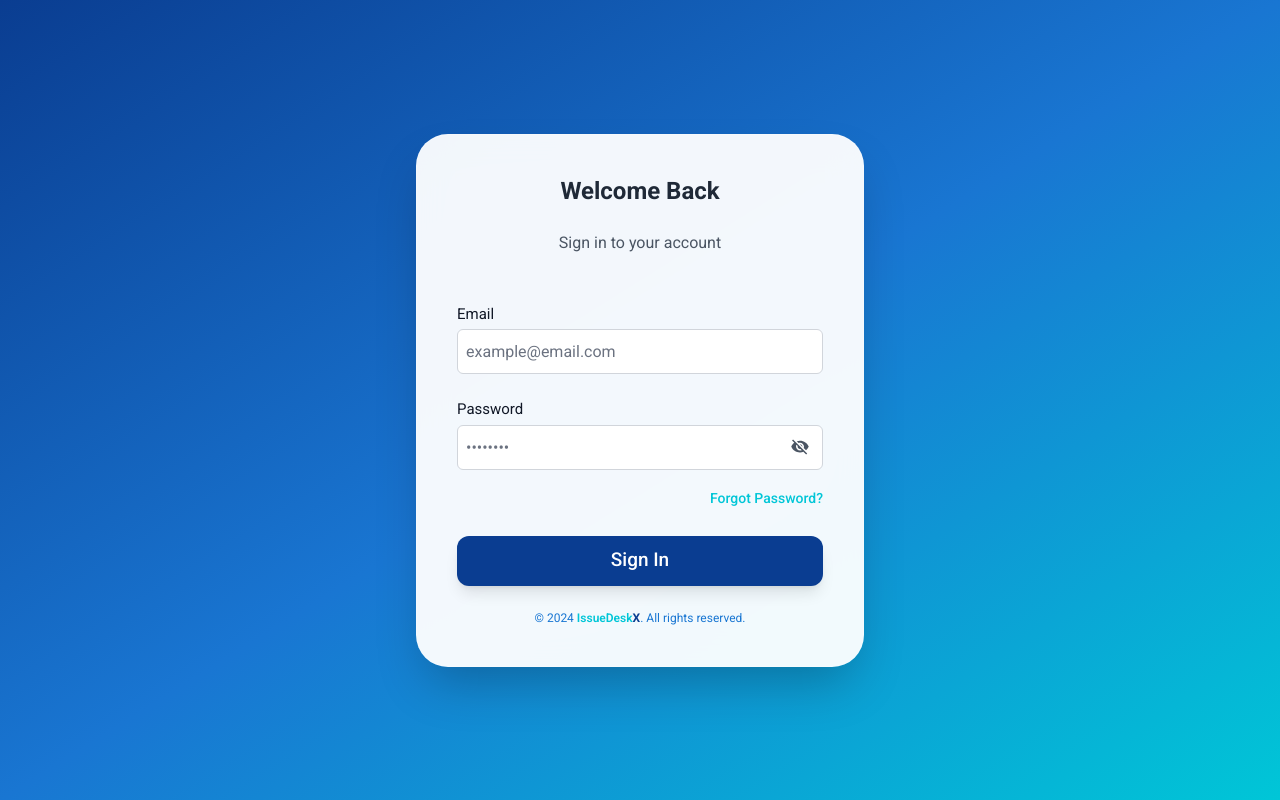
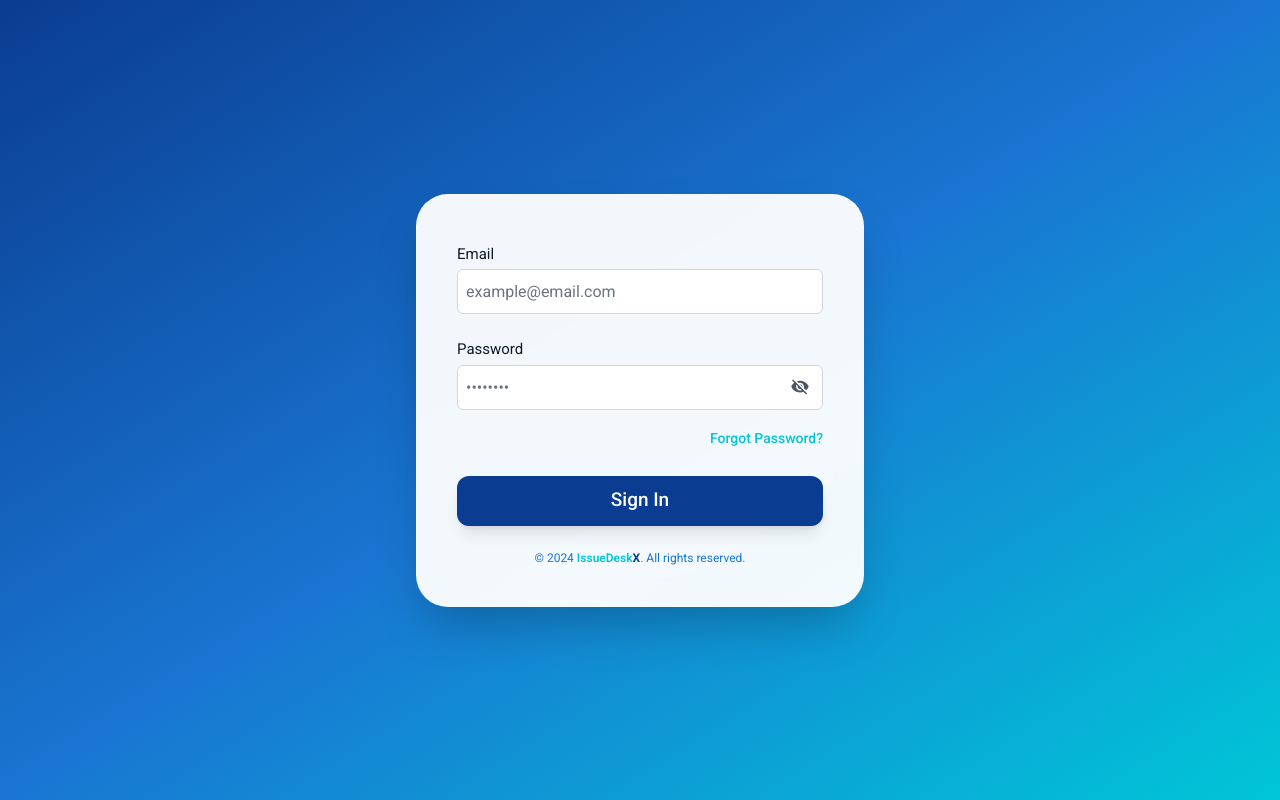
Before and after one commit to Devindin/Issue-Tracker, a React (Vite) app in the folder frontend/: page / in a window 1280 px wide. Built offline with nearby package versions, Linux system fonts and the light colour scheme.

Commit message:
delete login headings

```diff
--- a/frontend/src/Pages/Login.tsx
+++ b/frontend/src/Pages/Login.tsx
@@ -89,16 +89,6 @@ function Login(): React.JSX.Element {
             >
               {({ handleChange, values, errors, touched }) => (
                 <Form className="flex flex-col w-full max-w-md space-y-4">
-                  <motion.div variants={itemVariants}>
-                    <h1 className="text-2xl font-bold text-gray-800 text-center mb-2">
-                      Welcome Back
-                    </h1>
-                  </motion.div>
-                  <motion.div variants={itemVariants}>
-                    <p className="text-gray-600 text-center mb-6">
-                      Sign in to your account
-                    </p>
-                  </motion.div>
 
                   <motion.div variants={itemVariants}>
                     <InputField
```
